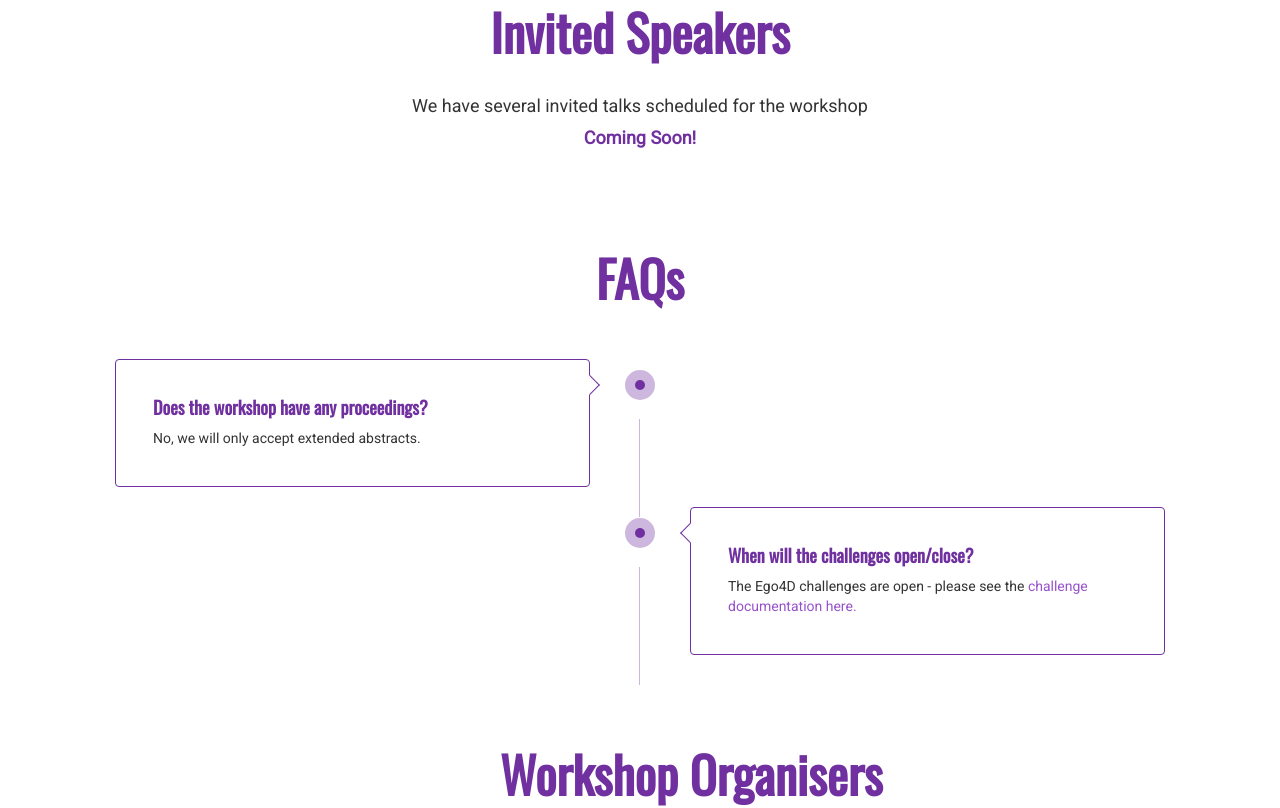
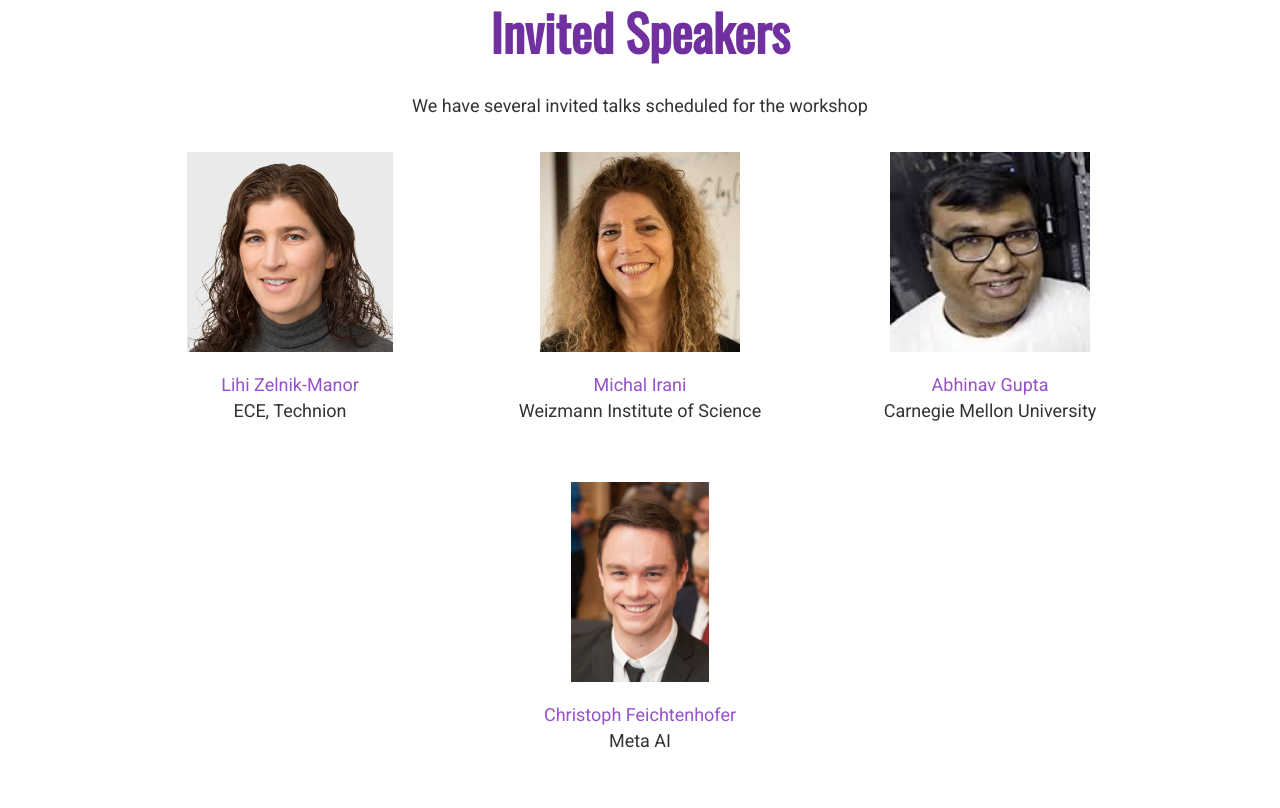
Before and after one commit to EGO4D/workshops, a plain HTML site: page eccv22/index.html in a window 1280 px wide. Shown: the part 2293-3101 px from the top of the page. Drawn offline with nearby package versions, Linux system fonts and the light colour scheme.

Commit message:
add invited speakers

```diff
--- a/eccv22/index.html
+++ b/eccv22/index.html
@@ -405,7 +405,24 @@
       <div class="container">
         <div class="row align-items-center md-flip-order">
           <div class="col-xs-12">
-            <p class="small-title align-center">Coming Soon!</p>
+            <div class="consortium_logos">
+              <div class="image">
+                <img src="../assets/images/Zelnik_Lihi.jpg" alt=""
+                  title="" /><br /><a class="slide-text" href="https://lihi.net.technion.ac.il/">Lihi Zelnik-Manor</a><p class="slide-text">ECE, Technion</p>
+              </div>
+              <div class="image">
+                <img src="../assets/images/Michal_Irani.jpg" alt=""
+                  title="" /><br /><a class="slide-text" href="http://www.weizmann.ac.il/math/irani/">Michal Irani</a><p class="slide-text">Weizmann Institute of Science</p>
+              </div>
+              <div class="image">
+                <img src="../assets/images/Abhinav_Gupta.jpg" alt=""
+                  title="" /><br /><a class="slide-text" href="http://www.cs.cmu.edu/~abhinavg/">Abhinav Gupta</a><p class="slide-text">Carnegie Mellon University</p>
+              </div>
+              <div class="image">
+                <img src="../assets/images/Christoph_Feichtenhofer.jpg" alt=""
+                  title="" /><br /><a class="slide-text" href="https://feichtenhofer.github.io/">Christoph Feichtenhofer</a><p class="slide-text">Meta AI</p>
+              </div>
+            </div>
           </div>
         </div>
       </div>
```
Also changed, not shown: assets/images/Abhinav_Gupta.jpg (added), assets/images/Christoph_Feichtenhofer.jpg (added), assets/images/Michal_Irani.jpg (added), assets/images/Zelnik_Lihi.jpg (added).
